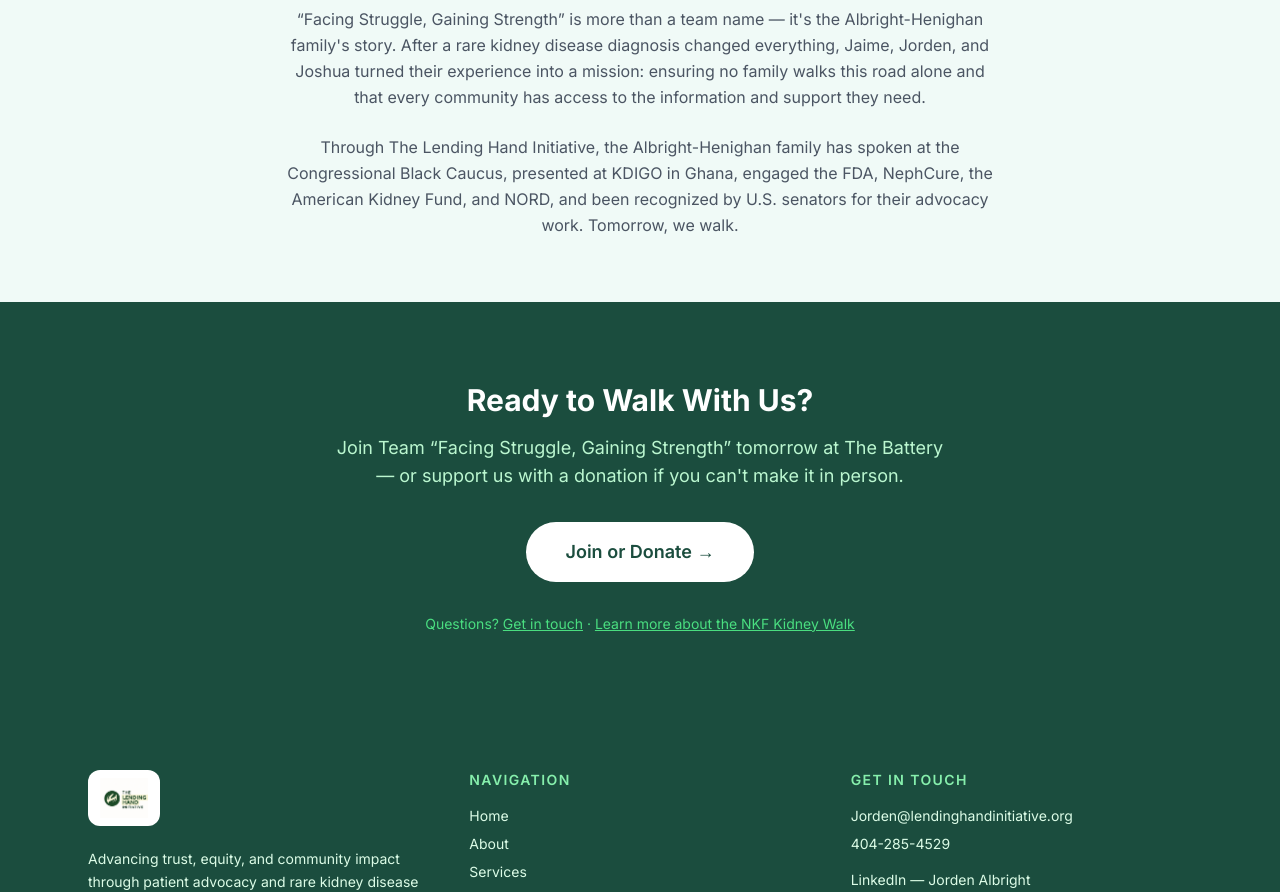
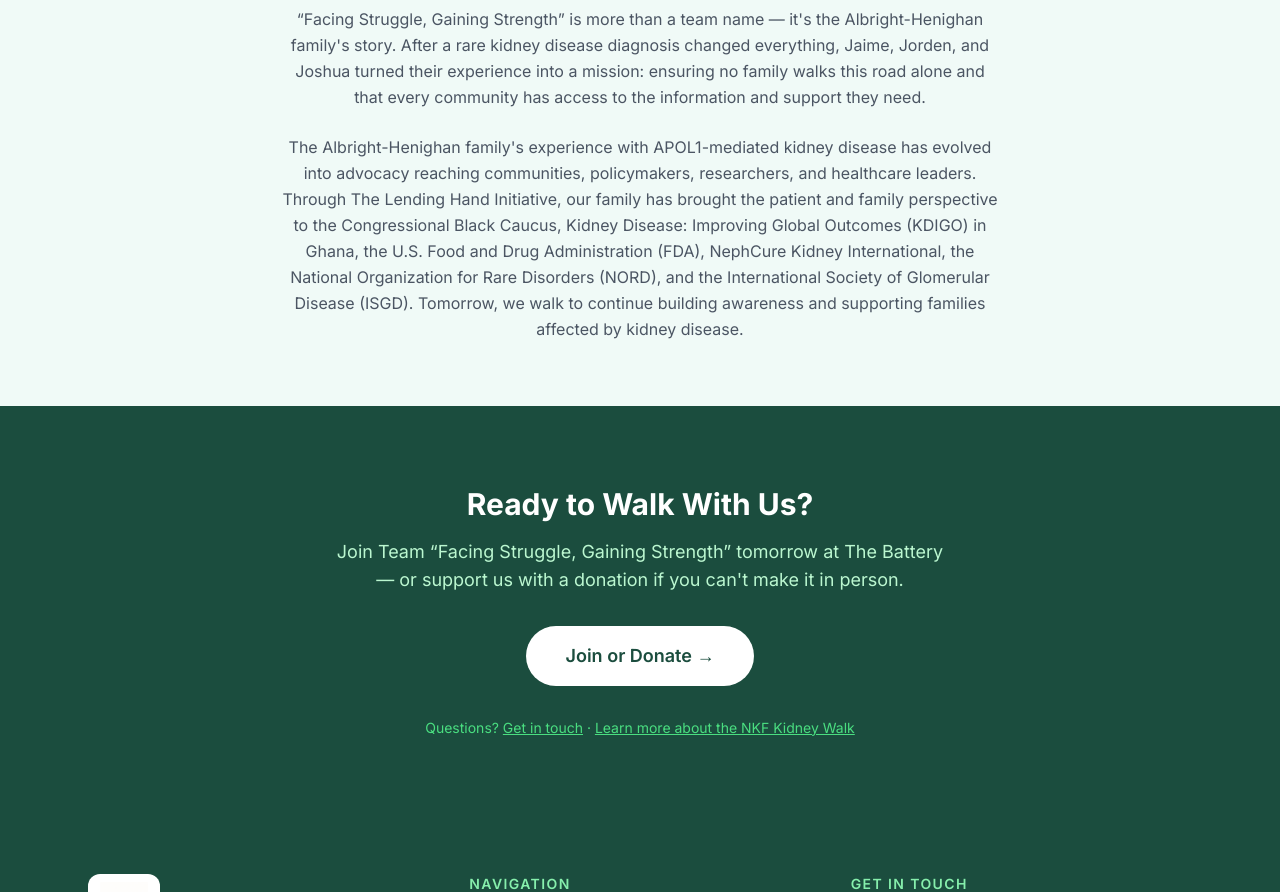
Before and after one commit to Jorden475/The-Lending-Hand-Initiative-, a Next.js app: page /kidney-walk in a window 1280 px wide. Shown: the part 1480-2372 px from the top of the page. Built offline with nearby package versions, Linux system fonts and the light colour scheme.

Commit message:
Update kidney walk About Our Team with Albright-Henighan family advocacy statement
Co-Authored-By: Claude Sonnet 4.6 <noreply@anthropic.com>
Claude-Session: https://claude.ai/code/session_01BrpWYuxx7PyauXghSTjZNb

```diff
--- a/app/kidney-walk/page.js
+++ b/app/kidney-walk/page.js
@@ -114,7 +114,7 @@ export default function KidneyWalk() {
             &ldquo;Facing Struggle, Gaining Strength&rdquo; is more than a team name — it&apos;s the Albright-Henighan family&apos;s story. After a rare kidney disease diagnosis changed everything, Jaime, Jorden, and Joshua turned their experience into a mission: ensuring no family walks this road alone and that every community has access to the information and support they need.
           </p>
           <p className="text-gray-600 leading-relaxed">
-            Through The Lending Hand Initiative, the Albright-Henighan family has spoken at the Congressional Black Caucus, presented at KDIGO in Ghana, engaged the FDA, NephCure, the American Kidney Fund, and NORD, and been recognized by U.S. senators for their advocacy work. Tomorrow, we walk.
+            The Albright-Henighan family&apos;s experience with APOL1-mediated kidney disease has evolved into advocacy reaching communities, policymakers, researchers, and healthcare leaders. Through The Lending Hand Initiative, our family has brought the patient and family perspective to the Congressional Black Caucus, Kidney Disease: Improving Global Outcomes (KDIGO) in Ghana, the U.S. Food and Drug Administration (FDA), NephCure Kidney International, the National Organization for Rare Disorders (NORD), and the International Society of Glomerular Disease (ISGD). Tomorrow, we walk to continue building awareness and supporting families affected by kidney disease.
           </p>
         </div>
       </section>
```
